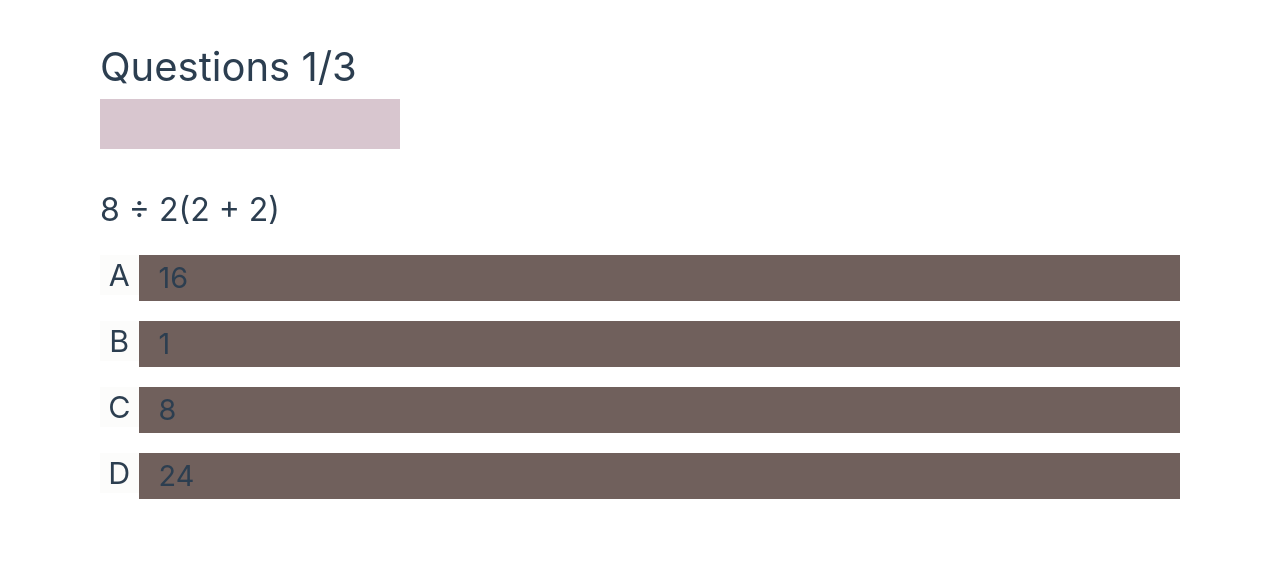
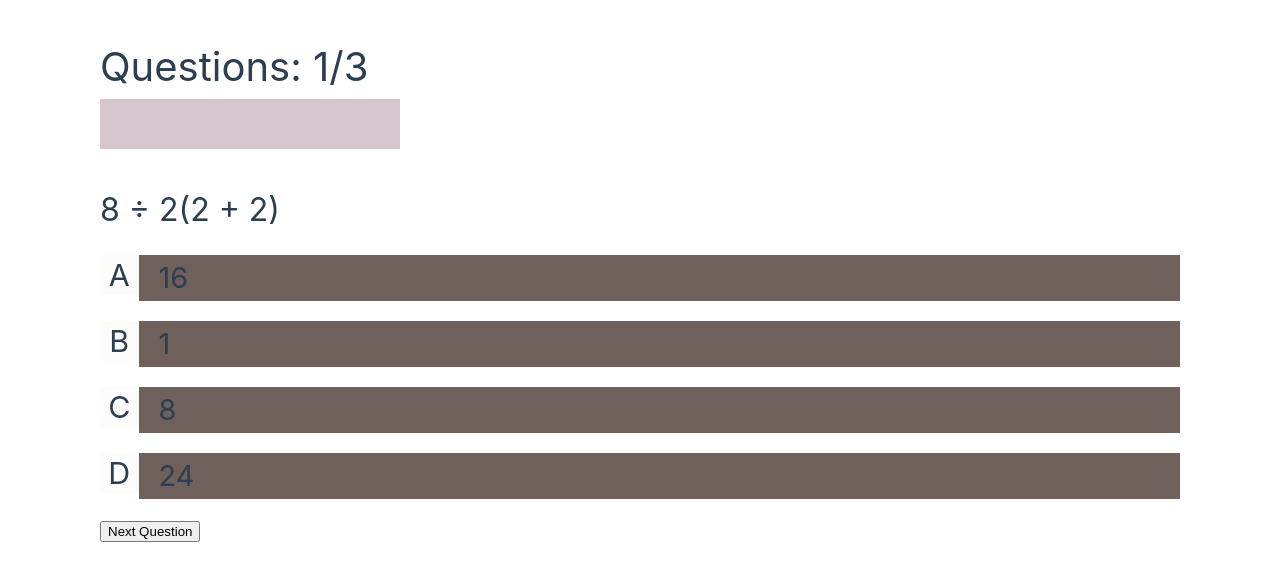
Before and after one commit to abhi00o7/quiz-app-vue, a Vue app: page /questions/1/1 in a window 1280 px wide. Shown: the top 580 px of the page. Built offline with nearby package versions, Linux system fonts and the light colour scheme.

Commit message:
add dynamic header

```diff
--- a/src/components/QuizHeader.vue
+++ b/src/components/QuizHeader.vue
@@ -1,6 +1,10 @@
+<script setup>
+const { questionStatus } = defineProps(["questionStatus"]);
+</script>
+
 <template>
   <header>
-    <h3>Questions 1/3</h3>
+    <h3>Questions: {{ questionStatus }}</h3>
     <div class="bar">
       <div class="completion"></div>
     </div>
--- a/src/views/SubjectView.vue
+++ b/src/views/SubjectView.vue
@@ -2,24 +2,32 @@
 import QuizHeader from "../components/QuizHeader.vue";
 import Questions from "../components/Questions.vue";
 import { useRoute } from "vue-router";
-import { ref } from "vue";
+import { ref, watch } from "vue";
 import quiz from "../data/quizData.json";
 
 const route = useRoute();
+const subjectId = parseInt(route.params.id);
+const subjectData = quiz.find((q) => q.id === subjectId);
+const currentQuestionIndex = ref(0);
 
-// const subjectName = route.params.name;
-const subjectId = parseInt(route.params.id);
+const questionStatus = ref(
+  `${currentQuestionIndex.value + 1}/${subjectData?.questions?.length}`
+);
 
-const subjectData = quiz.find((q) => q.id === subjectId);
-console.log({ subjectId, subjectData });
-
-const currenQuestionIndex = ref(0);
+watch(
+  () => currentQuestionIndex.value,
+  () =>
+    (questionStatus.value = `${currentQuestionIndex.value + 1}/${
+      subjectData?.questions?.length
+    }`)
+);
 </script>
 <template>
   <div>
-    <QuizHeader />
+    <QuizHeader :questionStatus="questionStatus" />
     <div>
-      <Questions :question="subjectData.questions[currenQuestionIndex]" />
+      <Questions :question="subjectData?.questions[currentQuestionIndex]" />
     </div>
+    <button @click="currentQuestionIndex++">Next Question</button>
   </div>
 </template>
```
